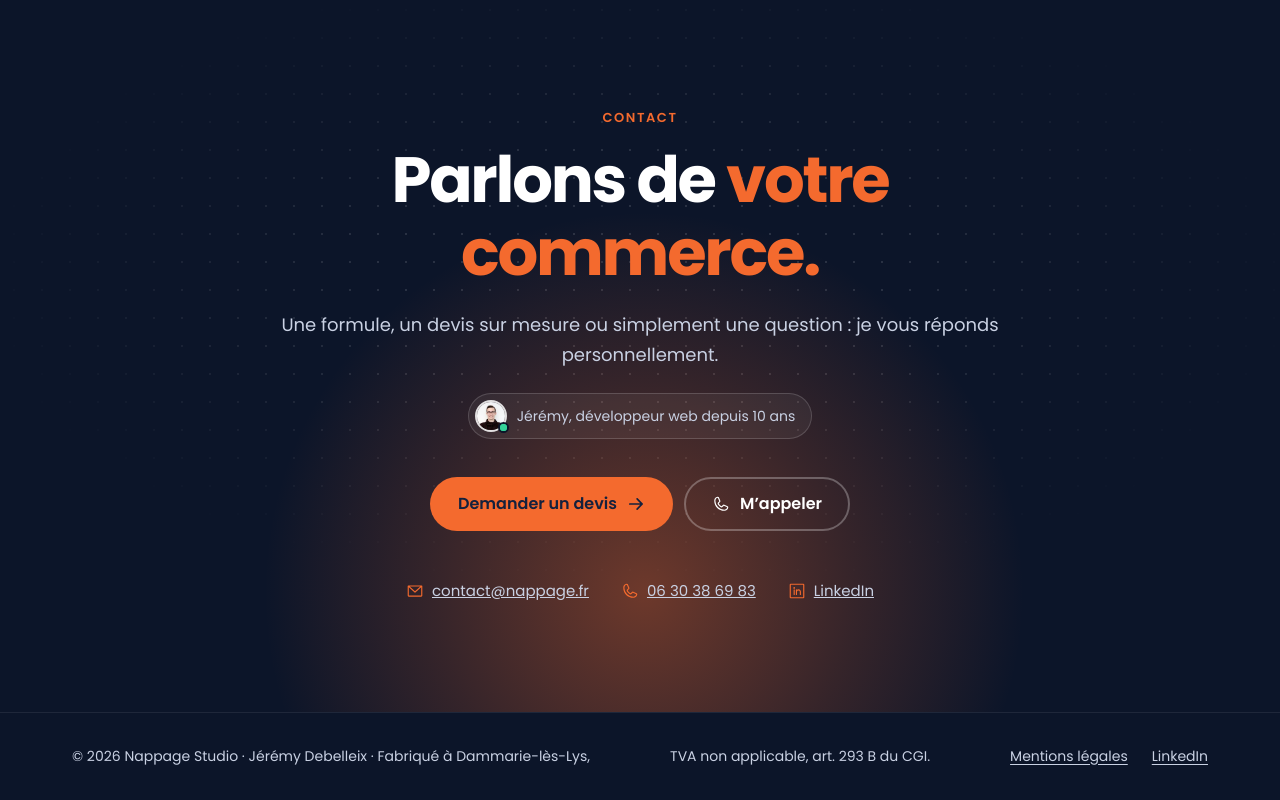
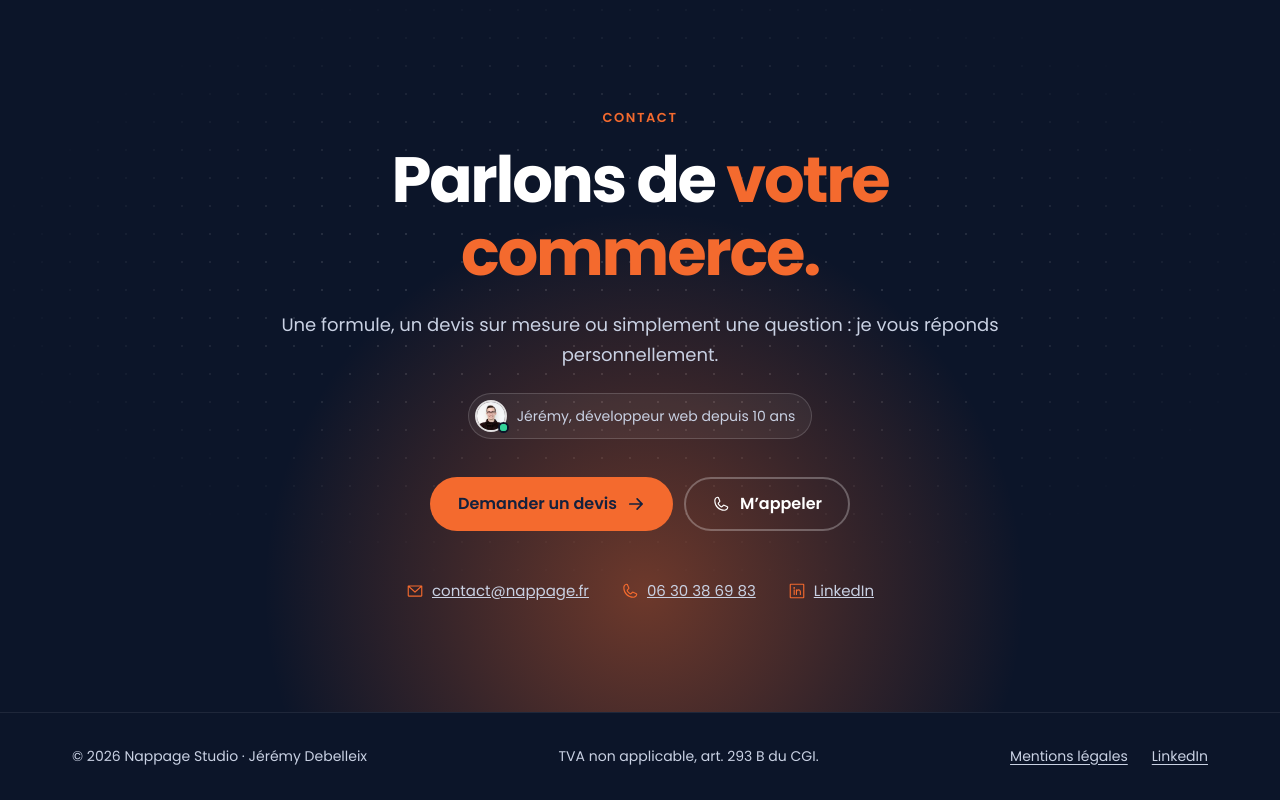
Before and after one commit to Jeremy91890/portfolio, a React (Vite) app: page / in a window 1280 px wide. Shown: the part 10741-11541 px from the top of the page. Built offline with nearby package versions, Linux system fonts and the light colour scheme.

Commit message:
Update favicon files and modify site URL in configuration

```diff
--- a/index.html
+++ b/index.html
@@ -2,7 +2,9 @@
 <html lang="fr">
   <head>
     <meta charset="UTF-8" />
+    <link rel="icon" href="/favicon.ico" sizes="48x48" />
     <link rel="icon" type="image/svg+xml" href="/favicon.svg" />
+    <link rel="icon" type="image/png" sizes="96x96" href="/favicon-96.png" />
     <link rel="apple-touch-icon" href="/apple-touch-icon.png" />
     <meta name="viewport" content="width=device-width, initial-scale=1" />
     <meta name="theme-color" content="#14213D" />
--- a/src/components/Contact.tsx
+++ b/src/components/Contact.tsx
@@ -42,7 +42,13 @@ export default function Contact() {
           </p>
           <p className="status-pill contact__signature">
             <span className="status-pill__avatar" aria-hidden="true">
-              <img src={site.photo.thumb} alt="" width={32} height={32} loading="lazy" />
+              <img
+                src={site.photo.thumb}
+                alt=""
+                width={32}
+                height={32}
+                loading="lazy"
+              />
               <span className="status-pill__dot" />
             </span>
             {site.firstName}, développeur web depuis 10 ans
@@ -86,8 +92,7 @@ export function Footer() {
     <footer className="footer on-dark">
       <div className="container footer__inner">
         <p>
-          © {new Date().getFullYear()} {site.brand} · {site.name} · Fabriqué à{" "}
-          {site.town},
+          © {new Date().getFullYear()} {site.brand} · {site.name}
         </p>
         <p>TVA non applicable, art. 293 B du CGI.</p>
         <p className="footer__links">
--- a/src/data/site.ts
+++ b/src/data/site.ts
@@ -8,7 +8,7 @@ export const site = {
   initials: "JD",
   role: "Développeur web & mobile",
   // Adresse publique du site (URL canonique, sitemap, partages)
-  url: "https://jeremydebelleix.fr",
+  url: "https://www.nappage.fr",
   email: "contact@nappage.fr",
   phone: "06 30 38 69 83",
   phoneHref: "+33630386983",
```
Also changed, not shown: public/favicon-96.png (added), 1 other file (tests, documents, lock files or other folders).
